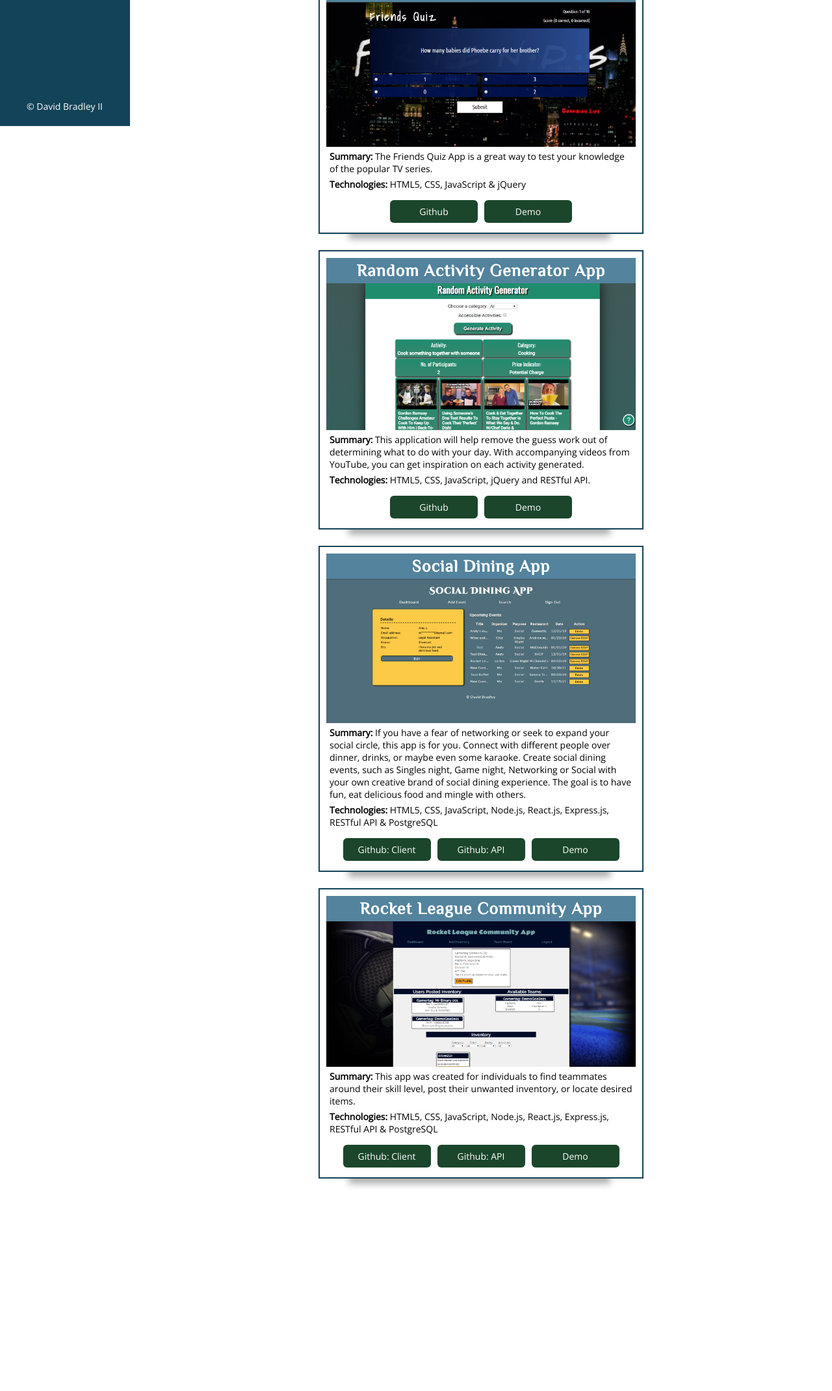
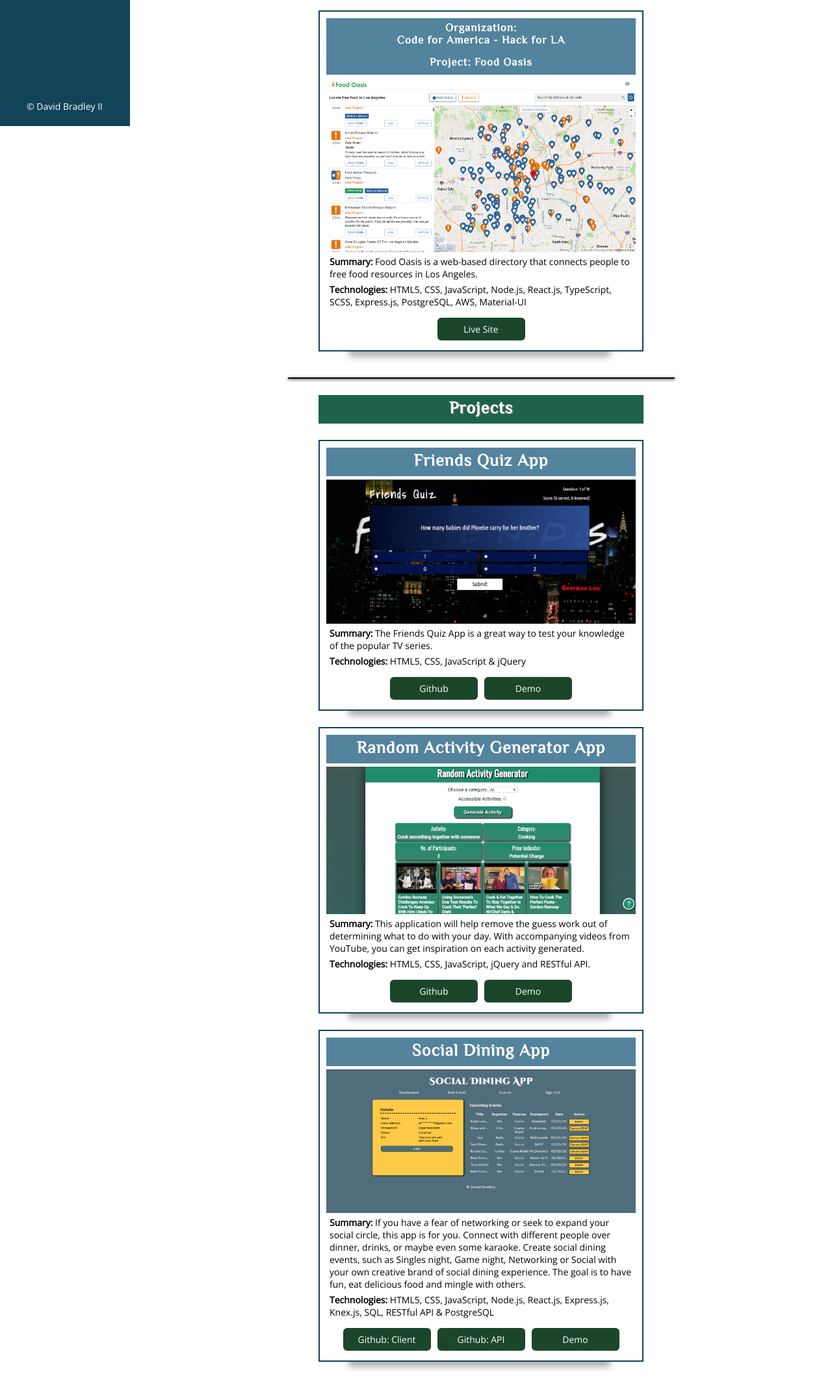
Before and after one commit to davidjbradleyii/portfolio, a plain HTML site: page index.html in a window 1280 px wide. Shown: the part 606-2747 px from the top of the page at 65% size. Before the commit the page ends 2450 px from the top, so only its background shows below. Drawn offline with nearby package versions, Linux system fonts and the light colour scheme.

Commit message:
Fixes styling, html semantic tags, adds volunteer section, updates links as hosting has changed

```diff
--- a/index.css
+++ b/index.css
@@ -1,247 +1,267 @@
-*{
+* {
   box-sizing: border-box;
   margin: 0;
   padding: 0;
 }
 
-body{
+body {
   font-size: 16px;
-    font-family: 'Open Sans', sans-serif;
+  font-family: "Open Sans", sans-serif;
 }
 
-header{
+header {
   position: fixed;
-    top:0;
-    height:50px;
-    width:100%;
-    background-color: hsla(198,64%,21%,1);
+  top: 0;
+  height: 50px;
+  width: 100%;
+  background-color: hsla(198, 64%, 21%, 1);
   z-index: 100;
 }
 
-ul{
+ul {
   display: flex;
   justify-content: center;
   align-items: center;
   list-style: none;
-    height:50px;
+  height: 50px;
 }
 
-li{
+li {
   width: 20%;
 }
 
-li a{
+li a {
   display: block;
   width: 100%;
   height: 50px;
   text-align: center;
   line-height: 50px;
   text-decoration: none;
-    color:white;
-    font-family: 'Open Sans', sans-serif;
+  color: white;
+  font-family: "Open Sans", sans-serif;
   font-size: 14px;
 }
 
-li a:hover{
+li a:hover {
   background-color: hsl(159, 53%, 25%);
-    color:white;
-    text-shadow: 1px 1px 1px hsl(0,0%,60%);
+  color: white;
+  text-shadow: 1px 1px 1px hsl(0, 0%, 60%);
 }
 
-main{
+main {
   padding-bottom: 75px;
 }
 
-.wrapper{
+.wrapper {
   display: flex;
   flex-direction: column;
   align-items: center;
 }
 
-h1, h2{
-    background-color: hsla(201,31%,47%,1);
+h1,
+h2,
+h3 {
+  background-color: hsla(201, 31%, 47%, 1);
   text-align: center;
   padding: 5px;
+  padding-bottom: 10px;
   font-size: 17px;
-    color:white;
-    font-family: 'Philosopher', sans-serif;
+  color: white;
+  font-family: "Philosopher", sans-serif;
   letter-spacing: 1px;
 }
 
-section.project, section#bio{
-    display:flex;
+.group-header {
+  max-width: 500px;
+  background-color: hsl(159, 53%, 25%);
+  color: white;
+  text-shadow: 1px 1px 1px hsl(0, 0%, 60%);
+}
+
+section {
+  margin-top: 15px;
+  margin-bottom: 15px;
+}
+
+article.project,
+article#bio {
+  display: flex;
   flex-direction: column;
   justify-content: center;
   position: relative;
-    width: 95%;
-    height:auto;
+  height: auto;
   margin-top: 25px;
   padding: 10px;
-    border: 2px solid hsla(198,64%,21%,1);
-    background-color: hsla(0,50%,100%,1);
+  border: 2px solid hsla(198, 64%, 21%, 1);
+  background-color: hsla(0, 50%, 100%, 1);
 }
 
-section#bio{
+article#bio {
   margin-top: 65px;
 }
 
-section.project:after{
+article.project:after {
   content: " ";
   position: absolute;
   z-index: -1;
   bottom: 0;
-    left:17%;
-    width:65%;
+  left: 17%;
+  width: 65%;
   box-shadow: 0px -30px 10px 40px #afafaf;
 }
 
-section > p {
+article > p {
   margin-top: 2px;
   font-size: 14px;
   line-height: 25px;
-    padding:10px;
+  padding: 10px;
 }
 
-figure{
+figure {
   display: flex;
   flex-direction: column;
   align-items: center;
+  margin-top: 5px;
 }
 
-.m-img{
+.m-img {
   align-self: center;
-    width:100%;
-    height:auto;
+  width: 100%;
+  height: auto;
 }
 
-figcaption{
-    padding:5px;
+figcaption {
+  padding: 5px;
   text-align: left;
-    font-family: 'Open Sans', sans-serif;
+  font-family: "Open Sans", sans-serif;
   font-size: 13px;
 }
 
-.technologies{
-    display:block;
-    margin-top:5px;
+.technologies {
+  display: block;
+  margin-top: 5px;
   margin-bottom: 5px;
 }
 
-.app-summary, .app-technologies{
+.app-summary,
+.app-technologies {
   font-weight: bold;
 }
 
-.project-links{
+.project-links {
   display: flex;
   flex-direction: row;
   align-items: center;
   justify-content: center;
 }
 
-.project-links a{
-    width:135px;
+.project-links a {
+  width: 135px;
   height: 35px;
-    background-color: hsla(142, 44%, 19%,1);
+  background-color: hsla(142, 44%, 19%, 1);
   margin: 5px;
   line-height: 35px;
   text-align: center;
   border-radius: 6px;
   text-decoration: none;
-    color:white;
+  color: white;
   font-size: 12px;
 }
 
-.project-links a:hover{
+.project-links a:hover {
   background-color: hsl(159, 53%, 25%);
-    color:white;
+  color: white;
 }
 
-hr{
-    margin-top:25px;
-    margin-bottom:10px;
+hr {
+  margin-top: 25px;
+  margin-bottom: 10px;
   border: 1px solid #000;
-    width:85%;
+  width: 85%;
   box-shadow: 0 1px 4px #000;
 }
 
-#bio{
-    display:block;
-    margin-top:75px;
+#bio {
+  display: block;
+  margin-top: 75px;
   padding-bottom: 20px;
-    font-family: 'Open Sans', sans-serif;
+  font-family: "Open Sans", sans-serif;
 }
 
-footer{
+footer {
   position: fixed;
   bottom: 0;
-    width:100%;
+  width: 100%;
   height: auto;
-    background-color: hsla(198,64%,21%,1);
+  background-color: hsla(198, 64%, 21%, 1);
   text-align: center;
   z-index: 100;
   line-height: 50px;
-    color:white;
-    font-family: 'Open Sans', sans-serif;
+  color: white;
+  font-family: "Open Sans", sans-serif;
   font-size: 14px;
 }
 
-#bio-header{
+#bio-header {
   background-color: hsl(159, 53%, 25%);
 }
 
-@media only screen and (min-width: 500px){
-    section.project, section#bio{
+@media only screen and (min-width: 500px) {
+  article.project,
+  article#bio {
     max-width: 500px;
   }
 
-    h1, h2 {
+  h1,
+  h2 {
     font-size: 26px;
   }
 
-    .project-links a, figcaption{
+  .project-links a,
+  figcaption {
     font-size: 14px;
   }
 }
 
-@media only screen and (min-width: 800px){
-    main{
+@media only screen and (min-width: 800px) {
+  main {
     display: flex;
     justify-content: center;
     align-items: center;
     flex-direction: column;
-        margin-left:200px;
+    margin-left: 200px;
     margin-bottom: 0;
-        padding-bottom:30px;
+    padding-bottom: 30px;
   }
 
-    .wrapper{
-        min-width:700px;
+  .wrapper {
+    min-width: 700px;
   }
 
-    #bio{
-        margin-top:15px;
+  #bio {
+    margin-top: 15px;
   }
 
-    header{
-        height:100%;
-        width:200px;
+  header {
+    height: 100%;
+    width: 200px;
     left: 0;
   }
 
-    nav{
+  nav {
     height: 100%;
   }
 
-    ul{
+  ul {
     flex-direction: column;
     justify-content: center;
     align-items: flex-start;
     height: 100%;
     width: 100%;
-        background-color: hsla(198,64%,21%,1);
+    background-color: hsla(198, 64%, 21%, 1);
   }
 
-    li a{
+  li a {
     display: block;
     max-width: 0;
     min-width: 200px;
@@ -249,23 +269,23 @@
     text-align: center;
     line-height: 50px;
     text-decoration: none;
-        color:white;
-        font-family: 'Open Sans', sans-serif;
+    color: white;
+    font-family: "Open Sans", sans-serif;
     font-size: 16px;
   }
 
-    li a:hover{
+  li a:hover {
     background-color: hsl(159, 53%, 25%);
-        color:white;
-        text-shadow: 1px 1px 1px hsl(0,0%,60%);
+    color: white;
+    text-shadow: 1px 1px 1px hsl(0, 0%, 60%);
   }
 
-    footer{
+  footer {
     width: 199px;
-        background-color: hsla(198,64%,21%,1);
+    background-color: hsla(198, 64%, 21%, 1);
     text-align: center;
     line-height: 50px;
     padding: 5px;
-        left:0;
+    left: 0;
   }
 }
--- a/index.html
+++ b/index.html
@@ -1,10 +1,13 @@
 <!DOCTYPE html>
 <html lang="en">
   <head>
-    <meta charset="UTF-8">
-    <meta name="viewport" content="width=device-width, initial-scale=1.0">
-    <meta http-equiv="X-UA-Compatible" content="ie=edge">
-    <link href="https://fonts.googleapis.com/css?family=Philosopher%7COpen+Sans&display=swap" rel="stylesheet">
+    <meta charset="UTF-8" />
+    <meta name="viewport" content="width=device-width, initial-scale=1.0" />
+    <meta http-equiv="X-UA-Compatible" content="ie=edge" />
+    <link
+      href="https://fonts.googleapis.com/css?family=Philosopher%7COpen+Sans&display=swap"
+      rel="stylesheet"
+    />
     <link href="index.css" type="text/css" rel="stylesheet" />
     <title>David Bradley: Portfolio</title>
   </head>
@@ -14,59 +17,173 @@
         <ul>
           <li><a href="#bio">Bio</a></li>
           <li><a href="#projects">Projects</a></li>
-                <li><a href="https://github.com/djbradleyii" target="_blank">Github</a></li>
-                <li><a href="http://www.linkedin.com/in/djbradleyii" target="_blank">LinkedIn</a></li>
-                <li><a href="mailto:d.jbradley.ii@gmail.com" target="_blank">Email</a></li>
+          <li>
+            <a href="https://github.com/djbradleyii" target="_blank">Github</a>
+          </li>
+          <li>
+            <a href="http://www.linkedin.com/in/djbradleyii" target="_blank"
+              >LinkedIn</a
+            >
+          </li>
+          <li>
+            <a href="mailto:d.jbradley.ii@gmail.com" target="_blank">Email</a>
+          </li>
         </ul>
       </nav>
     </header>
     <main>
       <div class="wrapper">
-        <section  id="bio">
+        <article id="bio">
           <h1 id="bio-header"><code>alert("Hello, World!");</code></h1>
-            <p>My name is David. After earning a bachelor's in Business Administration and working professionally for a few years, I decided to follow my passion of becoming a Full Stack Developer. Writing my first alert program and a chance encounter with a video game programmer ignited my intrigue in programming.</p>
+          <p>
+            My name is David. After earning a bachelor's in Business
+            Administration and working professionally for a few years, I decided
+            to follow my passion of becoming a Full Stack Developer. Writing my
+            first alert program and a chance encounter with a video game
+            programmer ignited my intrigue in programming.
+          </p>
 
-            <p>My love for efficiency, passion for learning, and thrill of problem-solving have transformed my intrigue into my intent and commitment. My goal is to become a programmer who offers unique solutions to complex problems.</p>
+          <p>
+            My love for efficiency, passion for learning, and thrill of
+            problem-solving have transformed my intrigue into my intent and
+            commitment. My goal is to become a programmer who offers unique
+            solutions to complex problems.
+          </p>
 
-            <p>I spend my non-coding hours in search of delicious food, practicing different languages (currently Spanish and Japanese), and playing Rocket League.</p>
-        </section>
+          <p>
+            I spend my non-coding hours in search of delicious food, practicing
+            different languages (currently Spanish and Japanese), and playing
+            Rocket League.
+          </p>
+        </article>
         <hr />
-        <section  class="project"  id="projects">
-            <h2>Friends Quiz App</h2>
+        <section>
+          <h2 class="group-header">Volunteer Work</h2>
+          <article class="project">
+            <h3>Organization: <br />Code for America - Hack for LA</h3>
+            <h3>Project: Food Oasis</h3>
             <figure>
-                <img src="screenshots/quiz-app/question.png" alt="Friends Quiz App" class="m-img d-img"/>
-                <figcaption><span class="app-summary">Summary: </span>The Friends Quiz App is a great way to test your knowledge of the popular TV series. <span class="technologies"><span class="app-technologies">Technologies: </span>HTML5, CSS, JavaScript & jQuery</span>
+              <img
+                src="screenshots/food_oasis_map_800.png"
+                alt="Code for America - Hack for LA - Food Oasis project"
+                class="m-img d-img"
+              />
+              <figcaption>
+                <span class="app-summary">Summary: </span>Food Oasis is a
+                web-based directory that connects people to free food resources
+                in Los Angeles.
+                <span class="technologies"
+                  ><span class="app-technologies">Technologies: </span>HTML5,
+                  CSS, JavaScript, Node.js, React.js, TypeScript, SCSS,
+                  Express.js, PostgreSQL, AWS, Material-UI
+                </span>
               </figcaption>
             </figure>
             <div class="project-links">
-                <a href="https://github.com/djbradleyii/quiz-app" target="_blank">Github</a><a href="https://djbradleyii.github.io/quiz-app/" target="_blank">Demo</a>
+              <a href="https://foodoasis.la/" target="_blank">Live Site</a>
             </div>
+          </article>
         </section>
-        <section  class="project">
-            <h2>Random Activity Generator App</h2>
+        <hr />
+        <section id="projects">
+          <h2 class="group-header">Projects</h2>
+          <article class="project">
+            <h2>Friends Quiz App</h2>
             <figure>
-                <img src="screenshots/random-activity-app/random-activity-gen-app-800.png" alt="Random Activity Generator App" class="m-img d-img"/>
-                <figcaption><span class="app-summary">Summary: </span>This application will help remove the guess work out of determining what to do with your day. With accompanying videos from YouTube, you can get inspiration on each activity generated.<span class="technologies"><span class="app-technologies">Technologies: </span>HTML5, CSS, JavaScript, jQuery and RESTful API.</span>
+              <img
+                src="screenshots/quiz-app/question.png"
+                alt="Friends Quiz App"
+                class="m-img d-img"
+              />
+              <figcaption>
+                <span class="app-summary">Summary: </span>The Friends Quiz App
+                is a great way to test your knowledge of the popular TV series.
+                <span class="technologies"
+                  ><span class="app-technologies">Technologies: </span>HTML5,
+                  CSS, JavaScript & jQuery</span
+                >
               </figcaption>
             </figure>
             <div class="project-links">
-                <a href="https://github.com/djbradleyii/random-activity-generator-app" target="_blank">Github</a><a href="https://djbradleyii.github.io/random-activity-generator-app/" target="_blank">Demo</a>
+              <a href="https://github.com/djbradleyii/quiz-app" target="_blank"
+                >Github</a
+              ><a href="https://djbradleyii.github.io/quiz-app/" target="_blank"
+                >Demo</a
+              >
             </div>
-        </section>
-		<section  class="project">
-            <h2>Social Dining App</h2>
+          </article>
+          <article class="project">
+            <h2>Random Activity Generator App</h2>
             <figure>
-                <img src="screenshots/social-dining-app/dashboard.png" alt="Social Dining App" class="m-img d-img"/>
-                <figcaption><span class="app-summary">Summary: </span>If you have a fear of networking or seek to expand your social circle, this app is for you. Connect with different people over dinner, drinks, or maybe even some karaoke. Create social dining events, such as Singles night, Game night, Networking or Social with your own creative brand of social dining experience. The goal is to have fun, eat delicious food and mingle with others.<span class="technologies"><span class="app-technologies">Technologies: </span>HTML5, CSS, JavaScript, Node.js, React.js, Express.js, RESTful API &amp; PostgreSQL</span>
+              <img
+                src="screenshots/random-activity-app/random-activity-gen-app-800.png"
+                alt="Random Activity Generator App"
+                class="m-img d-img"
+              />
+              <figcaption>
+                <span class="app-summary">Summary: </span>This application will
+                help remove the guess work out of determining what to do with
+                your day. With accompanying videos from YouTube, you can get
+                inspiration on each activity generated.<span
+                  class="technologies"
+                  ><span class="app-technologies">Technologies: </span>HTML5,
+                  CSS, JavaScript, jQuery and RESTful API.</span
+                >
               </figcaption>
             </figure>
             <div class="project-links">
-                <a href="https://github.com/djbradleyii/social-dining-app-client" target="_blank">Github: Client</a>
-				<a href="https://github.com/djbradleyii/social-dining-app-api" target="_blank">Github: API</a>
-				<a href="https://social-dining-app.now.sh" target="_blank">Demo</a>
+              <a
+                href="https://github.com/djbradleyii/random-activity-generator-app"
+                target="_blank"
+                >Github</a
+              ><a
+                href="https://djbradleyii.github.io/random-activity-generator-app/"
+                target="_blank"
+                >Demo</a
+              >
             </div>
-        </section>
-        <section  class="project">
+          </article>
+          <article class="project">
+            <h2>Social Dining App</h2>
+            <figure>
+              <img
+                src="screenshots/social-dining-app/dashboard.png"
+                alt="Social Dining App"
+                class="m-img d-img"
+              />
+              <figcaption>
+                <span class="app-summary">Summary: </span>If you have a fear of
+                networking or seek to expand your social circle, this app is for
+                you. Connect with different people over dinner, drinks, or maybe
+                even some karaoke. Create social dining events, such as Singles
+                night, Game night, Networking or Social with your own creative
+                brand of social dining experience. The goal is to have fun, eat
+                delicious food and mingle with others.<span class="technologies"
+                  ><span class="app-technologies">Technologies: </span>HTML5,
+                  CSS, JavaScript, Node.js, React.js, Express.js, Knex.js, SQL,
+                  RESTful API &amp; PostgreSQL</span
+                >
+              </figcaption>
+            </figure>
+            <div class="project-links">
+              <a
+                href="https://github.com/djbradleyii/social-dining-app-client"
+                target="_blank"
+                >Github: Client</a
+              >
+              <a
+                href="https://github.com/djbradleyii/social-dining-app-api"
+                target="_blank"
+                >Github: API</a
+              >
+              <a
+                href="https://social-dining-app-client.onrender.com"
+                target="_blank"
+                >Demo</a
+              >
+            </div>
+          </article>
+          <!--         <article  class="project">
             <h2>Rocket League Community App</h2>
             <figure>
                 <img src="screenshots/rocket-league-app/dashboard-800.png" alt="Rocket League Community App" class="m-img d-img"/>
@@ -79,6 +196,7 @@
 				<a href="https://github.com/djbradleyii/rl-community-app-server" target="_blank">Github: API</a>
 				<a href="https://rocket-league-community-app.now.sh/" target="_blank">Demo</a>
             </div>
+        </article> -->
         </section>
       </div>
     </main>
```
Also changed, not shown: screenshots/food_oasis_map_800.png (added). Lines whose indentation alone changed are shown as unchanged.
